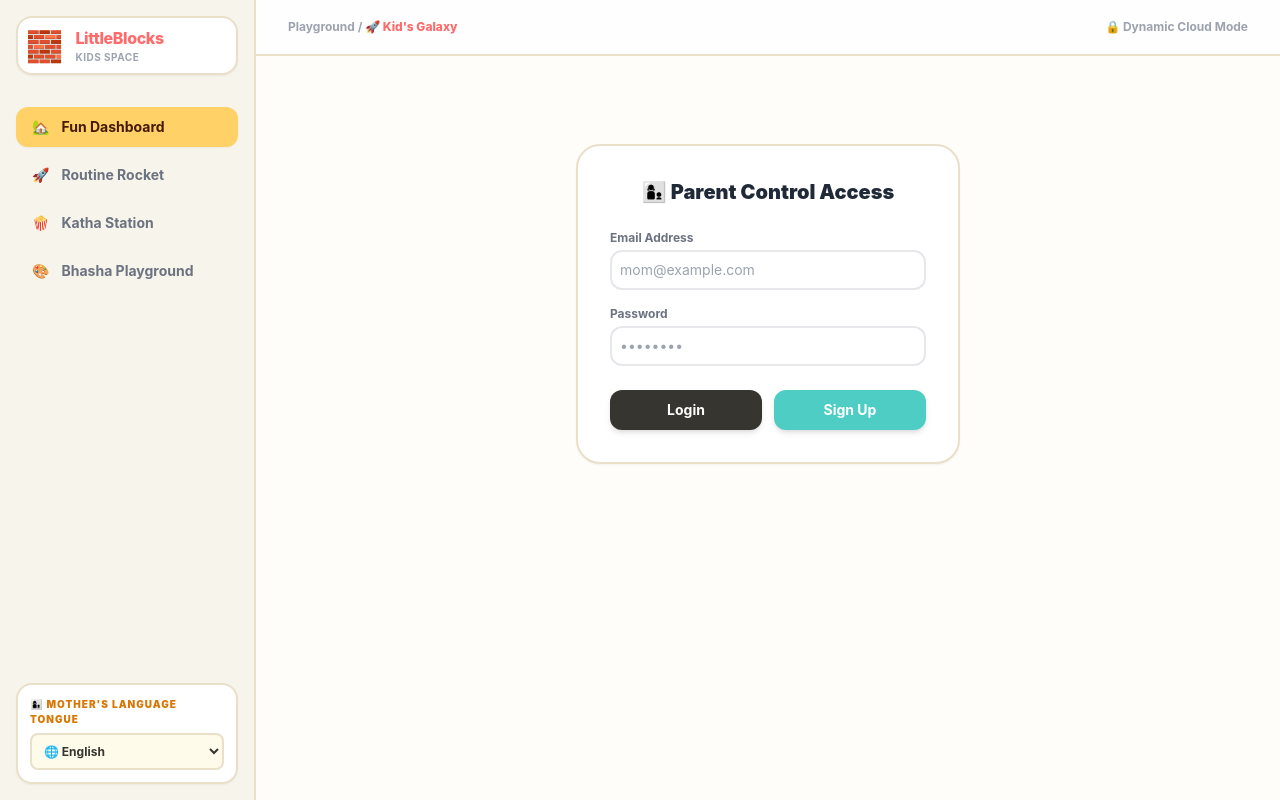
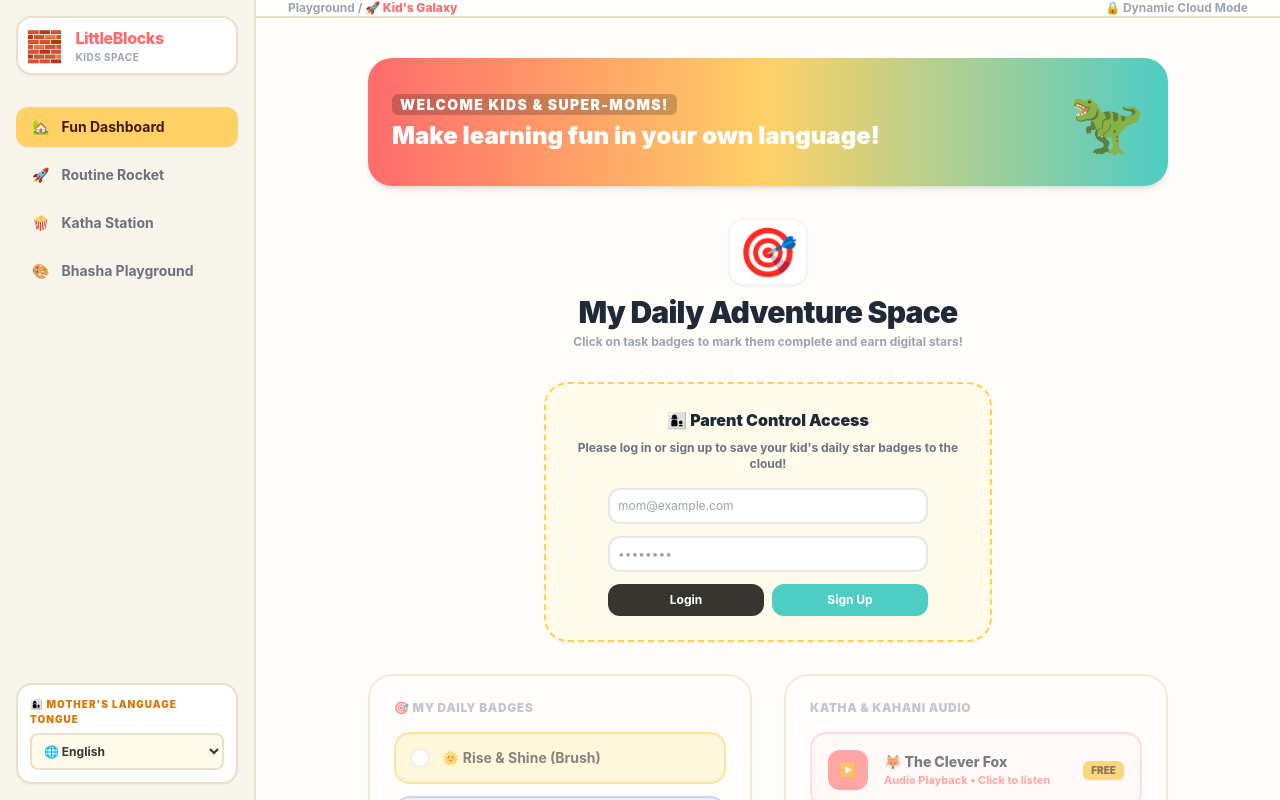
Before and after one commit to Tools-Bunny/LittleBlocks, a React (Vite) app: page / in a window 1280 px wide. Built offline with nearby package versions, Linux system fonts and the light colour scheme; the HTML template or start-up script is replaced by a standard one.

Commit message:
feat: restored full regional indian languages array

```diff
--- a/src/App.jsx
+++ b/src/App.jsx
@@ -1,12 +1,14 @@
 import React, { useState, useEffect } from 'react';
-import { BrowserRouter as Router, Routes, Route, Navigate, useNavigate } from 'react-router-dom';
+import { BrowserRouter as Router, Routes, Route, Navigate } from 'react-router-dom';
 import { supabase } from './supabaseClient';
 
+// ALL REGIONAL INDIAN LANGUAGES RESTORED
 const languagesDatabase = {
   English: { label: "🌐 English", title: "🎯 My Daily Badges", task1: "🌞 Rise & Shine (Brush)", task2: "📚 Brain Power (Homework)", task3: "🥛 Strong Bones (Milk time)", story: "🦊 The Clever Fox", appreciation: "Superstar performance today! 🏆" },
   Hindi: { label: "🇮🇳 हिन्दी (Hindi)", title: "🎯 मेरे रोज़ के बैज", task1: "🌞 सुबह उठो aur brush karo", task2: "📚 दिमागी कसरत (होमवर्क)", task3: "🥛 मजबूत हड्डियां (दूध का समय)", story: "🦊 चतुर लोमड़ी की कहानी", appreciation: "आज आप सुपरस्टार बन गए! 🏆" },
-  Vajjika: { label: "🇮🇳 बज्जিকা (Vajjika)", title: "🎯 हम्मर रोज़ क बैज", task1: "🌞 सवेरे उठू आ मंजन करू", task2: "📚 दिमाग क कसरत (होमवर्क)", task3: "🥛 ताकतवर देह (दूध पीउ)", story: "🦊 चतुर सियार क कहानी", appreciation: "आज तूं कमाल क देलऽ, बाबू! 🏆" },
-  Maithili: { label: "🇮🇳 मैथिली (Maithili)", title: "🎯 हमर दैनिक बैज", task1: "🌞 भोर में उठू आ ब्रश करू", task2: "📚 स्कूलक काज (होमवर्क)", task3: "🥛 पोषण (दूध पीबाक समय)", story: "🦊 चतुर लोमड़ीक कथा", appreciation: "बड्ड सुंदर काज कएलह, बौआ! 🏆" }
+  Vajjika: { label: "🇮🇳 बज्जिका (Vajjika)", title: "🎯 हम्मर रोज़ क बैज", task1: "🌞 सवेरे उठू आ मंजन करू", task2: "📚 दिमाग क कसरत (होमवर्क)", task3: "🥛 ताकतवर देह (दूध पीउ)", story: "🦊 चतुर सियार क कहानी", appreciation: "आज तूं कमाल क देलऽ, बाबू! 🏆" },
+  Maithili: { label: "🇮🇳 मैथिली (Maithili)", title: "🎯 हमर दैनिक बैज", task1: "🌞 भोर में उठू आ ब्रश करू", task2: "📚 स्कूलक काज (होमवर्क)", task3: "🥛 पोषण (दूध पीबाक समय)", story: "🦊 चतुर लोमड़ीक कथा", appreciation: "बड्ड सुंदर काज कएलह, बौआ! 🏆" },
+  Bengali: { label: "🇮🇳 বাংলা (Bengali)", title: "🎯 আমার দৈনিক ব্যাজ", task1: "🌞 সকালের ম্যাজিক (ব্রাশ)", task2: "📚 মগজ ধোলাই (হোমওয়ার্ক)", task3: "🥛 শক্তিশালী হাড় (দুধের সময়)", story: "🦊 চতুর শেয়ালের গল্প", appreciation: "আজ তুমি সত্যিকারের সুপারস্টার! 🏆" }
 };
 
 function DashboardLayout({ user, handleLogout }) {
@@ -35,14 +37,14 @@ function DashboardLayout({ user, handleLogout }) {
     setLoading(true);
     const { error } = await supabase.auth.signUp({ email, password });
     if (error) alert(error.message);
-    else alert('Signup check successful! Please check email or login directly.');
+    else alert('Signup successful! Check email or login directly.');
     setLoading(false);
   };
 
   return (
     <div className="flex h-screen bg-[#FFFDF9] text-[#37352f] overflow-hidden">
 
-      {/* SIDEBAR - RESTORED PREMIUM DESIGN */}
+      {/* SIDEBAR */}
       <aside className="w-64 bg-[#F7F4EB] border-r-2 border-[#EADFC9] flex flex-col justify-between p-4 select-none">
         <div>
           <div className="flex items-center space-x-3 p-2 bg-white rounded-2xl border-2 border-[#EADFC9] shadow-sm">
@@ -57,19 +59,19 @@ function DashboardLayout({ user, handleLogout }) {
             <div className="flex items-center space-x-3 px-4 py-2.5 bg-[#FFD166] text-amber-950 rounded-xl text-sm font-bold shadow-sm cursor-pointer">
               <span>🏡</span> <span>Fun Dashboard</span>
             </div>
-            <div className="flex items-center space-x-3 px-4 py-2.5 text-gray-500 rounded-xl text-sm font-bold">
+            <div className="flex items-center space-x-3 px-4 py-2.5 text-gray-500 rounded-xl text-sm font-bold select-none">
               <span>🚀</span> <span>Routine Rocket</span>
             </div>
-            <div className="flex items-center space-x-3 px-4 py-2.5 text-gray-500 rounded-xl text-sm font-bold">
+            <div className="flex items-center space-x-3 px-4 py-2.5 text-gray-500 rounded-xl text-sm font-bold select-none">
               <span>🍿</span> <span>Katha Station</span>
             </div>
-            <div className="flex items-center space-x-3 px-4 py-2.5 text-gray-500 rounded-xl text-sm font-bold">
+            <div className="flex items-center space-x-3 px-4 py-2.5 text-gray-500 rounded-xl text-sm font-bold select-none">
               <span>🎨</span> <span>Bhasha Playground</span>
             </div>
           </div>
         </div>
 
-        {/* MOTHERS SELECTION BOX */}
+        {/* MOTHER'S LANGUAGE TONGUE */}
         <div className="p-3 bg-white border-2 border-[#EADFC9] rounded-2xl shadow-sm">
           <label className="text-[10px] uppercase font-black tracking-widest text-amber-600 block mb-1.5">👩‍👦 MOTHER'S LANGUAGE TONGUE</label>
           <select
@@ -102,29 +104,7 @@ function DashboardLayout({ user, handleLogout }) {
 
         <div className="max-w-4xl w-full mx-auto px-12 pt-10 pb-24">
 
-          {/* AUTH GATE GATEWAY IN THE MIDDLE */}
-          {!user ? (
-            <div className="max-w-sm mx-auto bg-white border-2 border-[#EADFC9] p-8 rounded-3xl shadow-sm mt-12">
-              <h3 className="text-xl font-black text-center mb-6 text-gray-800">👩‍👦 Parent Control Access</h3>
-              <form className="space-y-4">
-                <div>
-                  <label className="text-xs font-bold block text-gray-500 mb-1">Email Address</label>
-                  <input type="email" value={email} onChange={(e) => setEmail(e.target.value)} className="w-full border-2 border-gray-200 rounded-xl p-2 text-sm focus:outline-none focus:border-[#FF6B6B]" placeholder="mom@example.com" />
-                </div>
-                <div>
-                  <label className="text-xs font-bold block text-gray-500 mb-1">Password</label>
-                  <input type="password" value={password} onChange={(e) => setPassword(e.target.value)} className="w-full border-2 border-gray-200 rounded-xl p-2 text-sm focus:outline-none focus:border-[#FF6B6B]" placeholder="••••••••" />
-                </div>
-                <div className="flex space-x-3 pt-2">
-                  <button onClick={handleLogin} disabled={loading} className="flex-1 bg-[#37352f] text-white font-bold p-2.5 rounded-xl text-sm shadow-md hover:bg-opacity-90">{loading ? 'Loading...' : 'Login'}</button>
-                  <button onClick={handleSignUp} disabled={loading} className="flex-1 bg-[#4ECDC4] text-white font-bold p-2.5 rounded-xl text-sm shadow-md hover:bg-opacity-90">Sign Up</button>
-                </div>
-              </form>
-            </div>
-          ) : (
-
-            /* TRUE PREMIUM LAYOUT RESTORED */
-            <>
+          {/* TOP BANNER */}
           <div className="w-full bg-gradient-to-r from-[#FF6B6B] via-[#FFD166] to-[#4ECDC4] h-32 rounded-3xl p-6 relative overflow-hidden shadow-md mb-8 flex items-center">
             <div className="relative z-10 text-white">
               <span className="text-sm uppercase font-black tracking-widest bg-black/20 px-2 py-0.5 rounded-md">WELCOME KIDS & SUPER-MOMS!</span>
@@ -139,7 +119,24 @@ function DashboardLayout({ user, handleLogout }) {
             <p className="text-xs text-gray-400 font-bold mt-1">Click on task badges to mark them complete and earn digital stars!</p>
           </div>
 
-              <div className="grid grid-cols-1 md:grid-cols-2 gap-8 mt-10">
+          {/* PARENT GATEWAY BOX */}
+          {!user && (
+            <div className="max-w-md mx-auto bg-amber-50 border-2 border-dashed border-amber-300 p-6 rounded-3xl shadow-sm mb-8 text-center">
+              <h3 className="text-base font-black text-gray-800 mb-2">👩‍👦 Parent Control Access</h3>
+              <p className="text-xs text-gray-500 font-bold mb-4">Please log in or sign up to save your kid's daily star badges to the cloud!</p>
+              <form className="flex flex-col gap-3 max-w-xs mx-auto">
+                <input type="email" value={email} onChange={(e) => setEmail(e.target.value)} className="border-2 border-gray-200 rounded-xl p-2 text-xs focus:outline-none focus:border-[#FF6B6B]" placeholder="mom@example.com" />
+                <input type="password" value={password} onChange={(e) => setPassword(e.target.value)} className="border-2 border-gray-200 rounded-xl p-2 text-xs focus:outline-none focus:border-[#FF6B6B]" placeholder="••••••••" />
+                <div className="flex space-x-2">
+                  <button onClick={handleLogin} disabled={loading} className="flex-1 bg-[#37352f] text-white font-bold p-2 rounded-xl text-xs hover:bg-opacity-90">{loading ? '...' : 'Login'}</button>
+                  <button onClick={handleSignUp} disabled={loading} className="flex-1 bg-[#4ECDC4] text-white font-bold p-2 rounded-xl text-xs hover:bg-opacity-90">Sign Up</button>
+                </div>
+              </form>
+            </div>
+          )}
+
+          {/* DASHBOARD COMPONENT MATRIX */}
+          <div className={`grid grid-cols-1 md:grid-cols-2 gap-8 mt-6 ${!user ? 'opacity-60 pointer-events-none select-none' : ''}`}>
             {/* Badges system */}
             <div className="bg-white border-2 border-[#EADFC9] p-6 rounded-3xl shadow-sm space-y-4">
               <h4 className="text-xs font-black text-gray-400 uppercase tracking-wider">{content.title}</h4>
@@ -147,7 +144,7 @@ function DashboardLayout({ user, handleLogout }) {
                 {tasks.map((task) => (
                   <div
                     key={task.id}
-                        onClick={() => setTasks(tasks.map(t => t.id === task.id ? { ...t, done: !t.done } : t))}
+                    onClick={() => user && setTasks(tasks.map(t => t.id === task.id ? { ...t, done: !t.done } : t))}
                     className={`flex items-center justify-between p-3.5 border-2 rounded-2xl cursor-pointer ${task.done ? 'bg-gray-50 border-gray-200 opacity-60' : `${task.color}`}`}
                   >
                     <div className="flex items-center space-x-3">
@@ -182,8 +179,6 @@ function DashboardLayout({ user, handleLogout }) {
               </div>
             </div>
           </div>
-            </>
-          )}
 
         </div>
       </main>
@@ -191,7 +186,6 @@ function DashboardLayout({ user, handleLogout }) {
   );
 }
 
-// SECURE BOOTSTRAP FOR APP PATHS
 export default function App() {
   const [user, setUser] = useState(null);
 
@@ -213,9 +207,7 @@ export default function App() {
   return (
     <Router>
       <Routes>
-        {/* / path kholte hi beautiful restored original look layout load hoga */}
         <Route path="/" element={<DashboardLayout user={user} handleLogout={handleLogout} />} />
-        {/* Kisi mismatch hone par bypass redirect handler */}
         <Route path="*" element={<Navigate to="/" replace />} />
       </Routes>
     </Router>
```
Lines whose indentation alone changed are shown as unchanged.
